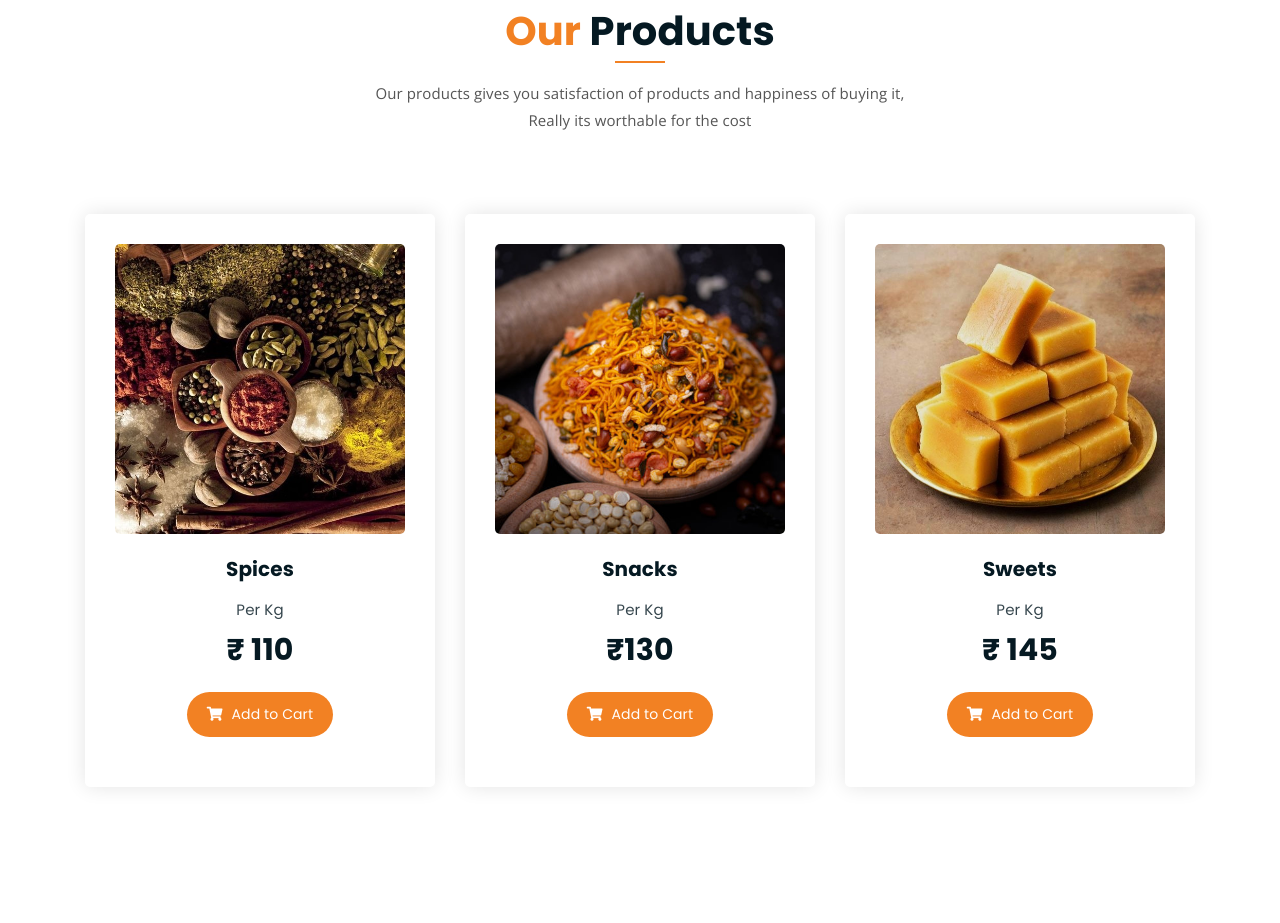
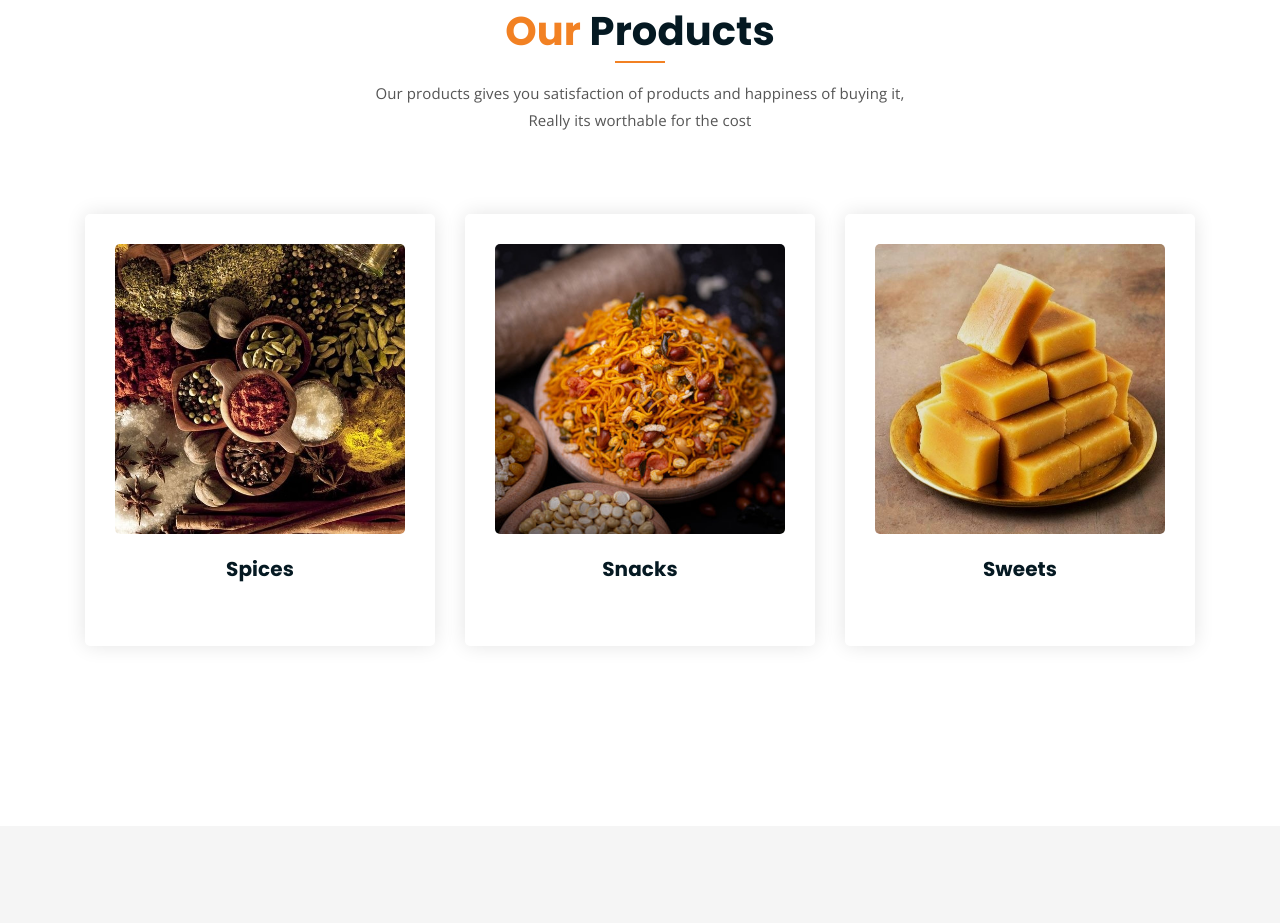
Before and after one commit to Mahalakshmibalaguru/KGExports, a plain HTML site: page index_2.html in a window 1280 px wide. Shown: the part 1159-2082 px from the top of the page. Drawn offline with nearby package versions, Linux system fonts and the light colour scheme.

Commit message:
Update index_2.html

```diff
--- a/index_2.html
+++ b/index_2.html
@@ -250,8 +250,6 @@
 						</div>
 
 						<h3>Spices</h3>
-						<p class="product-price"><span>Per Kg</span>₹ 110 </p>
-						<a href="cart.html" class="cart-btn"><i class="fas fa-shopping-cart"></i> Add to Cart</a>
 					</div>
 				</div>
 				<div class="col-lg-4 col-md-6 text-center">
@@ -260,8 +258,7 @@
 							<a href="single-product.html"><img src="assets\img\snacks imgs\Bombay-Mixture.jpg" alt=""></a>
 						</div>
 						<h3>Snacks</h3>
-						<p class="product-price"><span>Per Kg</span>₹130 </p>
-						<a href="cart.html" class="cart-btn"><i class="fas fa-shopping-cart"></i> Add to Cart</a>
+
 					</div>
 				</div>
 				<div class="col-lg-4 col-md-6 offset-md-3 offset-lg-0 text-center">
@@ -270,8 +267,7 @@
 							<a href="single-product.html"><img src="assets\img\sweets imgs\mysore pakku.jpg" alt=""></a>
 						</div>
 						<h3>Sweets</h3>
-						<p class="product-price"><span>Per Kg</span>₹ 145 </p>
-						<a href="cart.html" class="cart-btn"><i class="fas fa-shopping-cart"></i> Add to Cart</a>
+
 					</div>
 				</div>
 			</div>
```
